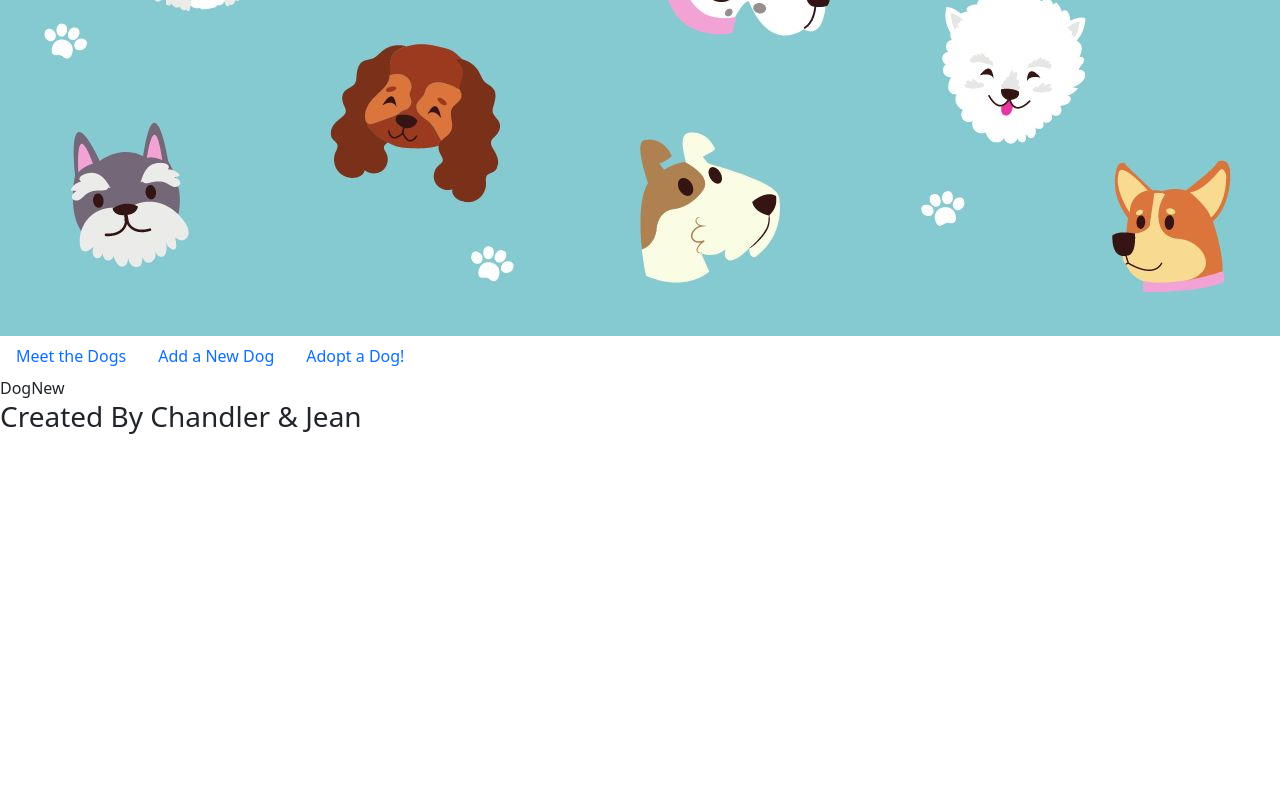
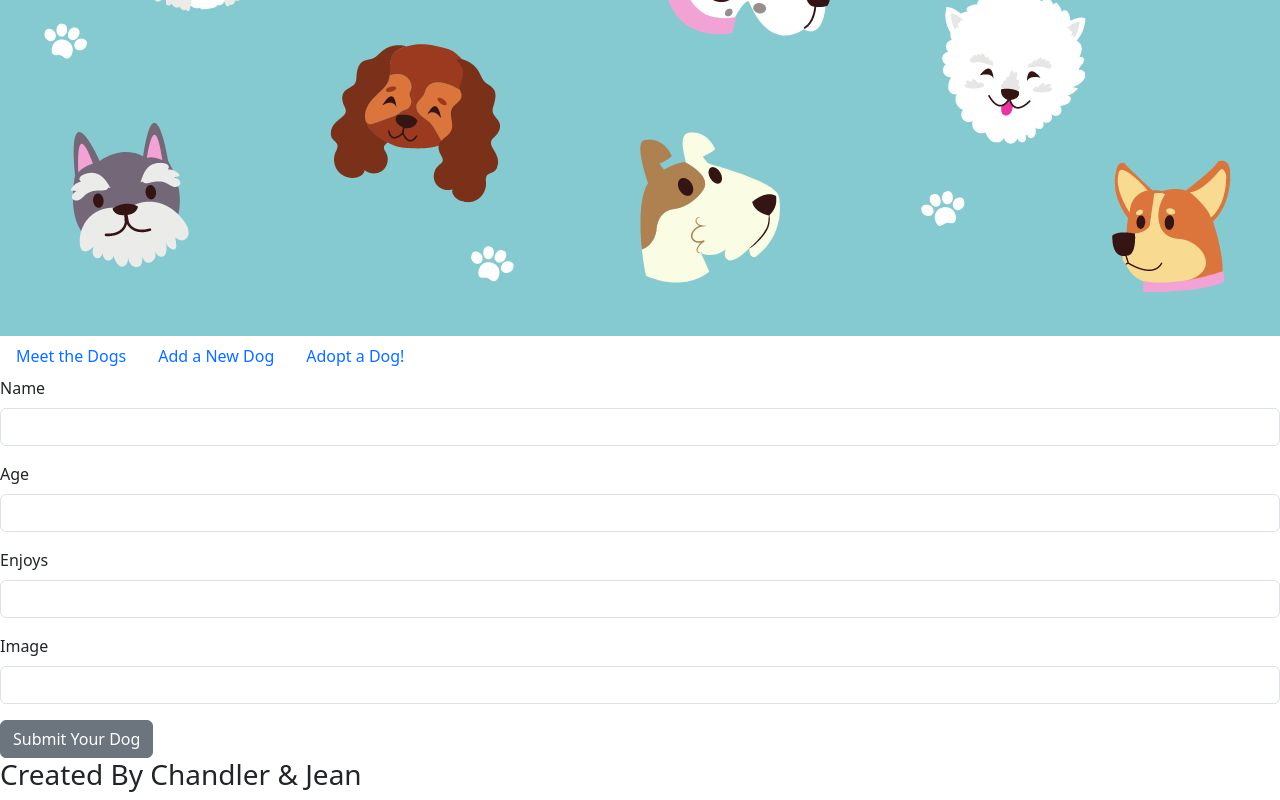
Before and after one commit to learn-academy-2023-hotel/cat-tinder-frontend-chantheman, a React (Create React App) app: page /dognew in a window 1280 px wide. Shown: the part 384-1184 px from the top of the page. Before the commit the page ends 826 px from the top, so only its background shows below. Built offline with nearby package versions, Linux system fonts and the light colour scheme.

Commit message:
create function complete

```diff
--- a/src/App.js
+++ b/src/App.js
@@ -1,38 +1,38 @@
-import React, { useState } from 'react';
-import Footer from "./components/Footer"
-import Header from "./components/Header"
-import DogEdit from "./pages/DogEdit"
-import DogIndex from "./pages/DogIndex"
-import DogNew from "./pages/DogNew"
-import DogShow from "./pages/DogShow"
-import Home from "./pages/Home"
-import NotFound from "./pages/NotFound"
+    import React, { useState } from 'react';
+import Footer from "./components/Footer";
+import Header from "./components/Header";
+import DogEdit from "./pages/DogEdit";
+import DogIndex from "./pages/DogIndex";
+import DogNew from "./pages/DogNew";
+import DogShow from "./pages/DogShow";
+import Home from "./pages/Home";
+import NotFound from "./pages/NotFound";
+import { Routes, Route } from "react-router-dom";
+import mockDogs from "./mockDogs";
+
 import './App.css';
-import { Routes, Route } from "react-router-dom"
-import mockDogs from "./mockDogs"
-
-
 
 const App = () => {
-  const[dogs, setDogs] = useState(mockDogs)
+  const [dogs, setDogs] = useState(mockDogs);
 
-
+  const createDog = (dog) => {
+    console.log("created dog:", dog);
+  };
 
   return (
     <>
       <Header />
       <Routes>
         <Route path="/" element={<Home />} />
+        <Route path="/dogedit" element={<DogEdit />} />
         <Route path="/dogindex" element={<DogIndex dogs={dogs} />} />
+        <Route path="/dognew" element={<DogNew createDog={createDog} />} />
         <Route path="/dogshow/:id" element={<DogShow dogs={dogs} />} />
-        <Route path="/dognew" element={<DogNew />} />
-        <Route path="/dogedit" element={<DogEdit />} />
         <Route path="*" element={<NotFound />} />
       </Routes>
       <Footer />
     </>
-  )
-}
-
+  );
+};
 
 export default App;
--- a/src/pages/DogNew.js
+++ b/src/pages/DogNew.js
@@ -1,4 +1,74 @@
-const DogNew = () => {
-    return <div>DogNew</div>
+import React, { useState } from "react"
+import { Form, FormGroup, Input, Label, Button } from "reactstrap"
+import { useNavigate, } from "react-router-dom"
+
+const DogNew = ({ createDog }) => {
+
+ const navigate = useNavigate()
+
+ const [newDog, setNewDog] = useState ({
+        name: "",
+        age: "",
+        enjoys:"",
+        image:"",
+    })
+
+ const handleChange = (e) => {
+    setNewDog ({ ...newDog, [e.target.name]: e.target.value })
+ }
+ const handleSubmit = () => {
+     createDog(newDog)
+     navigate("/dogindex")
+ }
+
+ return (
+    <Form>
+       <FormGroup>
+         <Label for="name">Name</Label>
+         <Input
+          id="name"
+          name="name"
+          type="text"
+          onChange={handleChange}
+          value={newDog.name}
+          />
+      </FormGroup>
+      <FormGroup>
+         <Label for="age">Age</Label>
+         <Input
+          id="age"
+          name="age"
+          type="text"
+          onChange={handleChange}
+          value={newDog.age}
+          />
+      </FormGroup>
+      <FormGroup>
+         <Label for="enjoys">Enjoys</Label>
+         <Input
+          id="enjoys"
+          name="enjoys"
+          type="text"
+          onChange={handleChange}
+          value={newDog.enjoys}
+          />
+      </FormGroup>
+      <FormGroup>
+         <Label for="image">Image</Label>
+         <Input
+          id="image"
+          name="image"
+          type="text"
+          onChange={handleChange}
+          value={newDog.image}
+          />
+      </FormGroup>
+    <Button onClick={handleSubmit} name="Submit">Submit Your Dog</Button>
+    </Form>
+   )
 }
+
+
+
+
 export default DogNew
```
Also changed, not shown: 1 other file (tests, documents, lock files or other folders).
